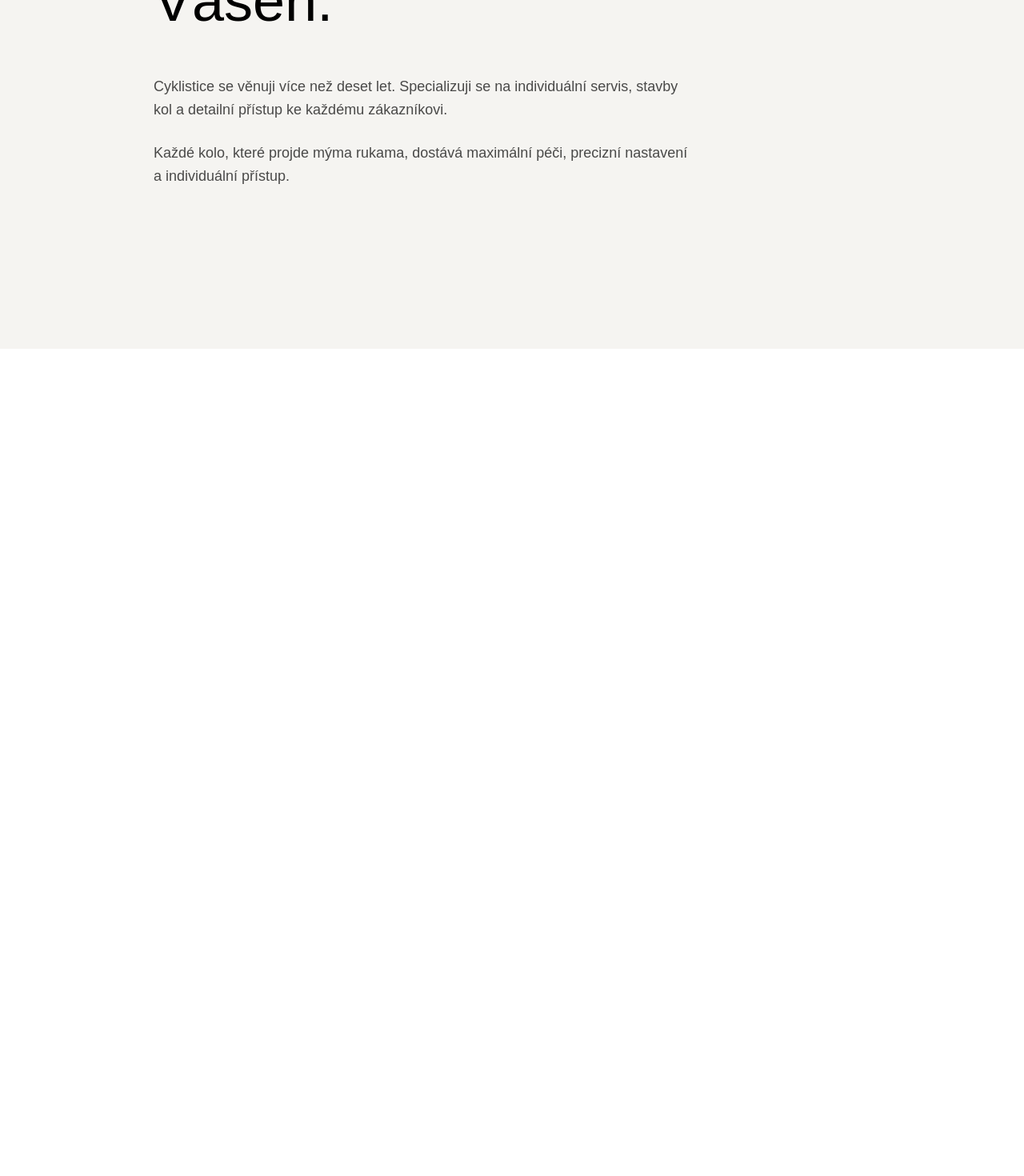
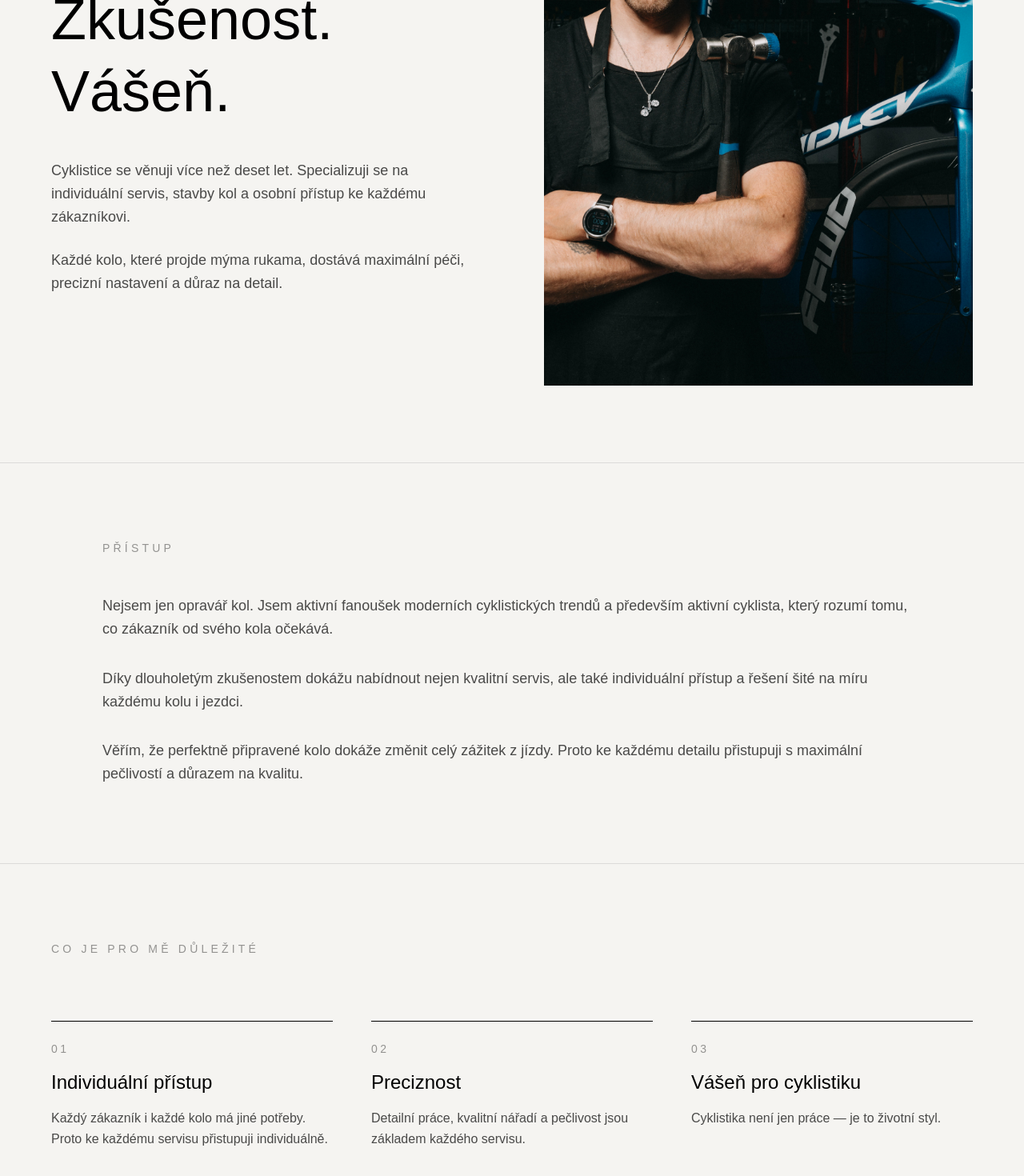
Before and after one commit to marcelboranek-beep/cyclinglab-live, a Next.js app: page /o-mne in a window 1280 px wide. Shown: the part 364-1834 px from the top of the page at 80% size. Before the commit the page ends 800 px from the top, so only its background shows below. Built offline with nearby package versions, Linux system fonts and the light colour scheme.

Commit message:
Updated about page

```diff
--- a/app/o-mne/page.tsx
+++ b/app/o-mne/page.tsx
@@ -1,28 +1,138 @@
 export default function OMne() {
   return (
-    <main className="min-h-screen bg-[#f5f4f1] text-black px-8 py-24 md:px-16">
-      <div className="max-w-4xl mx-auto">
-        <p className="uppercase tracking-[0.3em] text-sm text-black/50">
+    <main className="min-h-screen bg-[#f5f4f1] text-black">
+
+      {/* HERO */}
+      <section className="border-b border-black/10 px-8 py-24 md:px-16">
+        <div className="max-w-7xl mx-auto grid grid-cols-1 lg:grid-cols-2 gap-20 items-center">
+
+          <div>
+            <p className="uppercase tracking-[0.3em] text-sm text-black/40">
               O mně
             </p>
 
             <h1 className="mt-6 text-5xl md:text-7xl font-light leading-tight">
-          Preciznost. <br />
-          Zkušenost. <br />
+              Preciznost.
+              <br />
+              Zkušenost.
+              <br />
               Vášeň.
             </h1>
 
-        <p className="mt-12 text-lg leading-relaxed text-black/70 max-w-2xl">
-          Cyklistice se věnuji více než deset let. Specializuji se na
-          individuální servis, stavby kol a detailní přístup ke každému
-          zákazníkovi.
+            <p className="mt-10 text-lg leading-relaxed text-black/70 max-w-xl">
+              Cyklistice se věnuji více než deset let. Specializuji se
+              na individuální servis, stavby kol a osobní přístup
+              ke každému zákazníkovi.
             </p>
 
-        <p className="mt-6 text-lg leading-relaxed text-black/70 max-w-2xl">
+            <p className="mt-6 text-lg leading-relaxed text-black/70 max-w-xl">
               Každé kolo, které projde mýma rukama, dostává maximální péči,
-          precizní nastavení a individuální přístup.
+              precizní nastavení a důraz na detail.
             </p>
           </div>
+
+          <div>
+            <img
+              src="/about.jpg"
+              alt="O mně"
+              className="w-full h-[750px] object-cover"
+            />
+          </div>
+
+        </div>
+      </section>
+
+      {/* STORY */}
+      <section className="px-8 py-24 md:px-16 border-b border-black/10">
+        <div className="max-w-5xl mx-auto">
+
+          <p className="uppercase tracking-[0.3em] text-sm text-black/40">
+            Přístup
+          </p>
+
+          <div className="mt-12 space-y-8 text-lg leading-relaxed text-black/70">
+
+            <p>
+              Nejsem jen opravář kol. Jsem aktivní fanoušek moderních
+              cyklistických trendů a především aktivní cyklista,
+              který rozumí tomu, co zákazník od svého kola očekává.
+            </p>
+
+            <p>
+              Díky dlouholetým zkušenostem dokážu nabídnout nejen kvalitní
+              servis, ale také individuální přístup a řešení šité na míru
+              každému kolu i jezdci.
+            </p>
+
+            <p>
+              Věřím, že perfektně připravené kolo dokáže změnit celý zážitek
+              z jízdy. Proto ke každému detailu přistupuji s maximální
+              pečlivostí a důrazem na kvalitu.
+            </p>
+
+          </div>
+
+        </div>
+      </section>
+
+      {/* VALUES */}
+      <section className="px-8 py-24 md:px-16">
+        <div className="max-w-6xl mx-auto">
+
+          <p className="uppercase tracking-[0.3em] text-sm text-black/40">
+            Co je pro mě důležité
+          </p>
+
+          <div className="mt-20 grid grid-cols-1 md:grid-cols-3 gap-12">
+
+            <div className="border-t border-black pt-6">
+              <div className="text-sm uppercase tracking-[0.25em] text-black/40">
+                01
+              </div>
+
+              <h3 className="mt-4 text-2xl font-light">
+                Individuální přístup
+              </h3>
+
+              <p className="mt-4 text-black/70 leading-relaxed">
+                Každý zákazník i každé kolo má jiné potřeby.
+                Proto ke každému servisu přistupuji individuálně.
+              </p>
+            </div>
+
+            <div className="border-t border-black pt-6">
+              <div className="text-sm uppercase tracking-[0.25em] text-black/40">
+                02
+              </div>
+
+              <h3 className="mt-4 text-2xl font-light">
+                Preciznost
+              </h3>
+
+              <p className="mt-4 text-black/70 leading-relaxed">
+                Detailní práce, kvalitní nářadí a pečlivost
+                jsou základem každého servisu.
+              </p>
+            </div>
+
+            <div className="border-t border-black pt-6">
+              <div className="text-sm uppercase tracking-[0.25em] text-black/40">
+                03
+              </div>
+
+              <h3 className="mt-4 text-2xl font-light">
+                Vášeň pro cyklistiku
+              </h3>
+
+              <p className="mt-4 text-black/70 leading-relaxed">
+                Cyklistika není jen práce — je to životní styl.
+              </p>
+            </div>
+
+          </div>
+        </div>
+      </section>
+
     </main>
   );
 }
```
Lines whose indentation alone changed are shown as unchanged.
